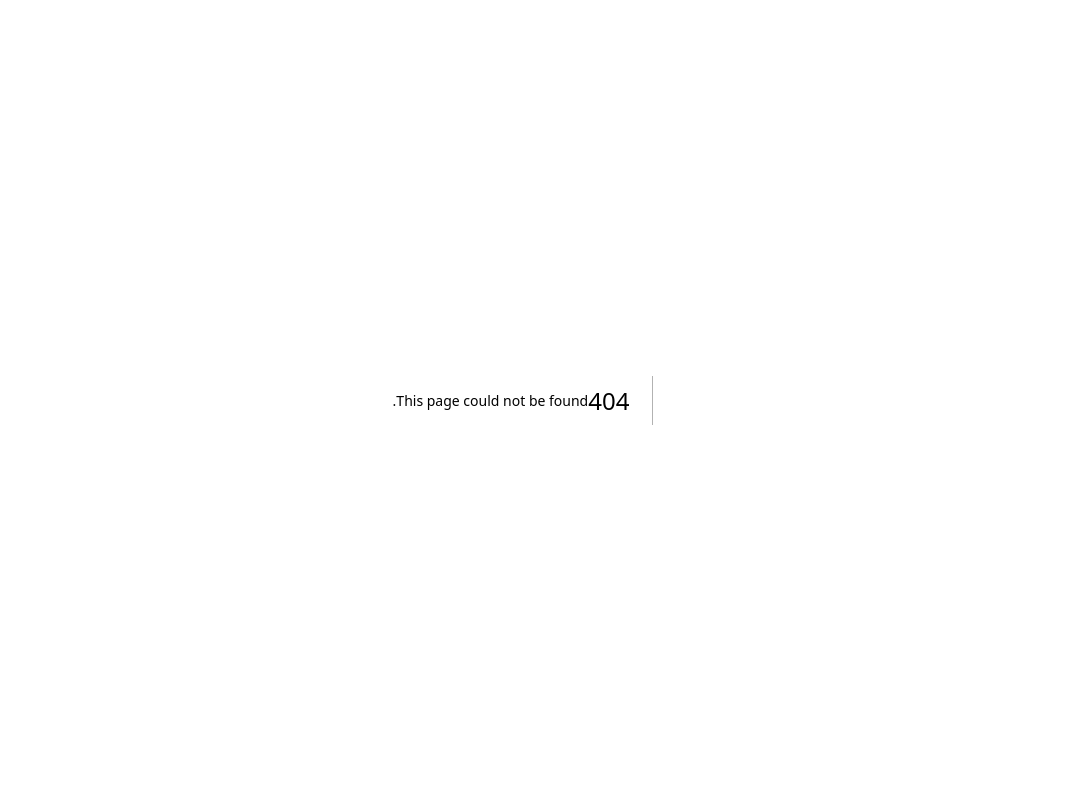
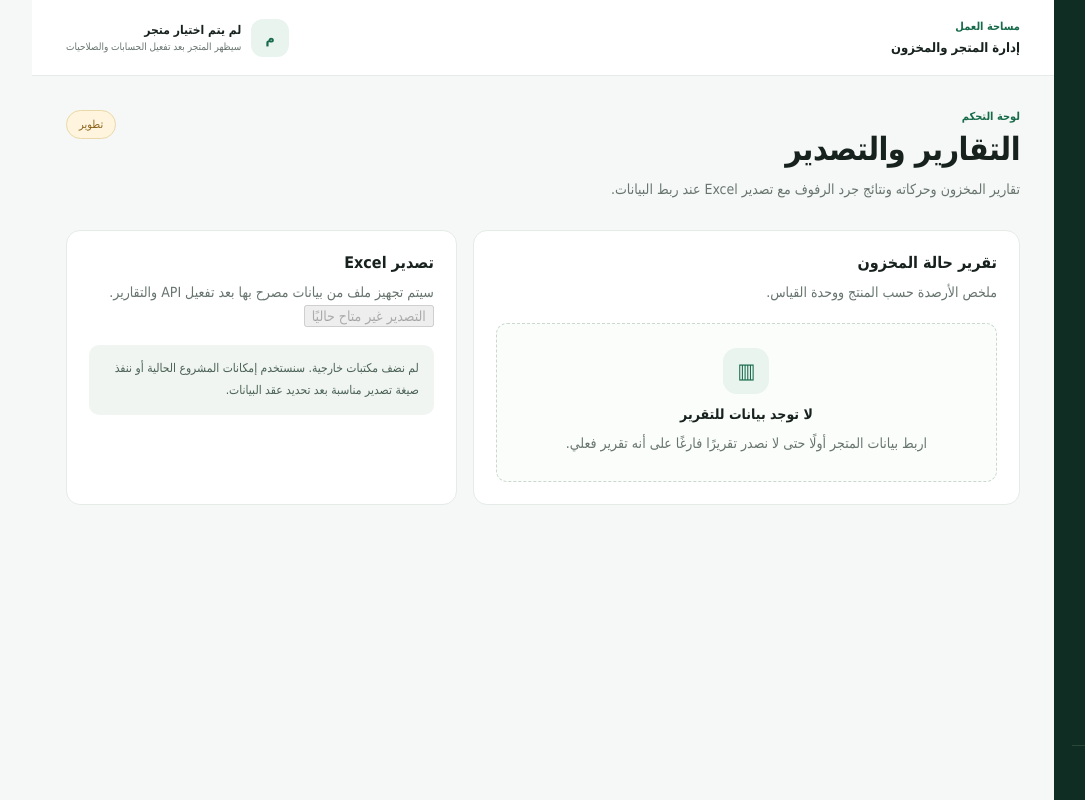
Before and after one commit to sameaminn-wq/inventory-intelligence-platform-v2, a Next.js app in the folder apps/web/: page /reports in a window 1280 px wide. Before the commit this address had no page. Shown: the whole page, without its empty margins (149-1234 px from the left). Built offline with nearby package versions, Linux system fonts and the light colour scheme.

Commit message:
Add Phase 4 web workflow page

```diff
--- /dev/null
+++ b/apps/web/app/reports/page.tsx
@@ -0,0 +1,9 @@
+import { AppShell } from '../components/app-shell';
+export default function ReportsPage() {
+  return <AppShell title="التقارير والتصدير" description="تقارير المخزون وحركاته ونتائج جرد الرفوف مع تصدير Excel عند ربط البيانات.">
+    <div className="content-grid">
+      <section className="panel"><h2>تقرير حالة المخزون</h2><p className="panel-subtitle">ملخص الأرصدة حسب المنتج ووحدة القياس.</p><div className="empty-state"><div className="empty-icon">▥</div><h3>لا توجد بيانات للتقرير</h3><p>اربط بيانات المتجر أولًا حتى لا نصدر تقريرًا فارغًا على أنه تقرير فعلي.</p></div></section>
+      <section className="panel"><h2>تصدير Excel</h2><p className="panel-subtitle">سيتم تجهيز ملف من بيانات مصرح بها بعد تفعيل API والتقارير.</p><button className="secondary-button" disabled>التصدير غير متاح حاليًا</button><div className="notice">لم نضف مكتبات خارجية. سنستخدم إمكانات المشروع الحالية أو ننفذ صيغة تصدير مناسبة بعد تحديد عقد البيانات.</div></section>
+    </div>
+  </AppShell>;
+}
```
